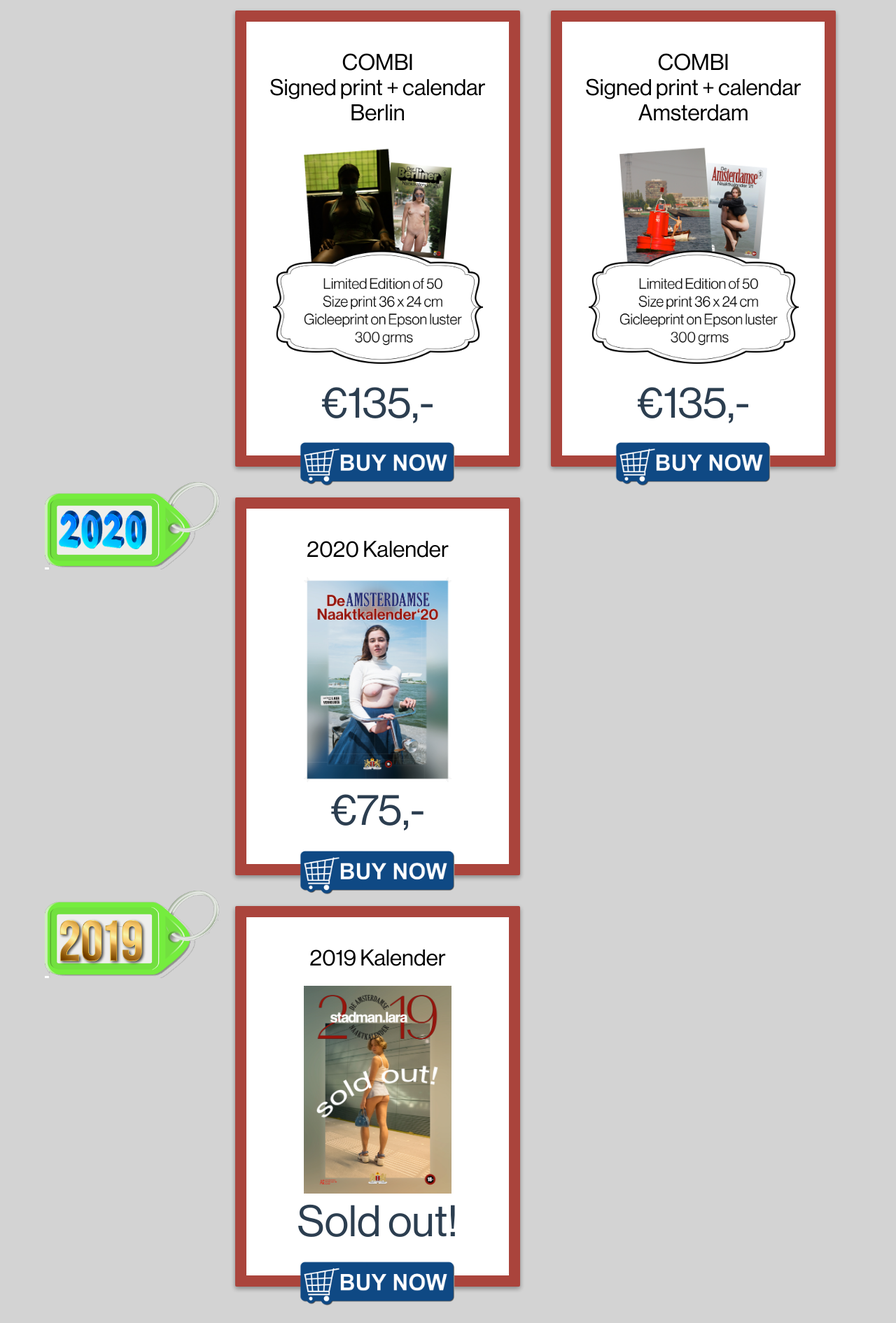
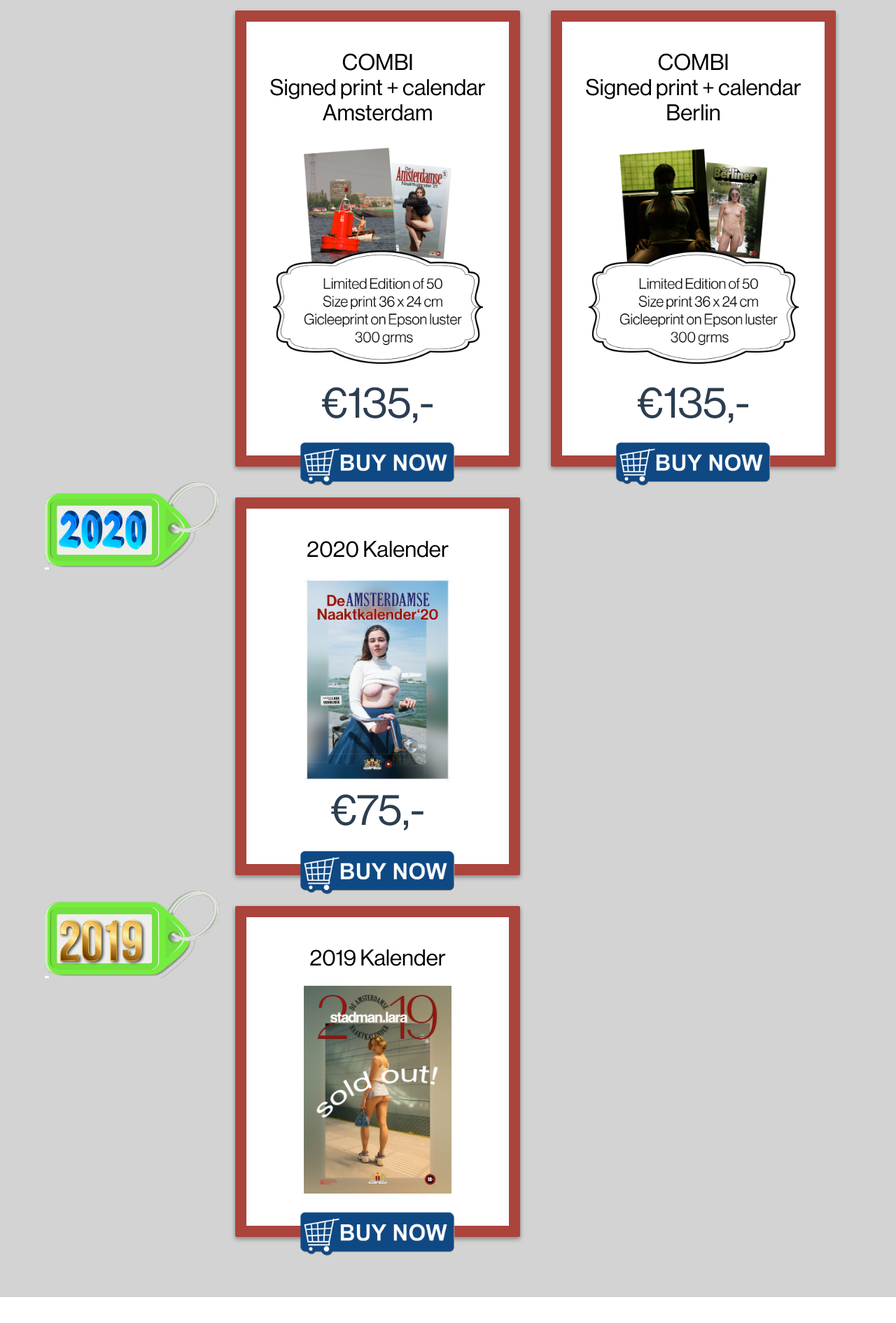
Before and after one commit to YketD/thecalendarproject, a Vue app: page / in a window 1280 px wide. Shown: the part 789-2680 px from the top of the page at 70% size. After the commit the page ends 2643 px from the top, so only its background shows below. Built offline with nearby package versions, Linux system fonts and the light colour scheme.

Commit message:
switch side

```diff
--- a/src/components/HomeTemp.vue
+++ b/src/components/HomeTemp.vue
@@ -28,6 +28,15 @@
                 <product-card
                         class="product-card"
                         label="COMBI"
+                        has-image="true"
+                        bottom-label-two="Signed print + calendar Amsterdam"
+                        price="€135,-"
+                        bottom-text=""
+                        v-on:click.native="orderProduct('frame-product-4701905322050')"
+                        :image-title="'/images/products/ams-2021-print.png'" />
+                <product-card
+                        class="product-card"
+                        label="COMBI"
                         bottom-label=""
                         has-image="true"
                         bottom-label-two="Signed print + calendar Berlin"
@@ -37,15 +46,6 @@
                         bottom-text-three="Gicleeprint op Epson luster 300 grms"
                         v-on:click.native="orderProduct('frame-product-4256651706434')"
                         :image-title="'/images/products/calendar-print.png'" />
-                <product-card
-                        class="product-card"
-                        label="COMBI"
-                        has-image="true"
-                        bottom-label-two="Signed print + calendar Amsterdam"
-                        price="€135,-"
-                        bottom-text=""
-                        v-on:click.native="orderProduct('frame-product-4701905322050')"
-                        :image-title="'/images/products/ams-2021-print.png'" />
                 <div class="year-label">
                     <img src="/images/assets/2020.png" />
                 </div>
@@ -64,7 +64,7 @@
                         label="2019 Kalender"
                         v-on:click.native="orderProduct('frame-product-4256713769026')"
                         :image-title="'/images/products/2019-sold-out.jpg'"
-                price="Sold out!"/>
+                />
             </div>
         </div>
         <!--        <background-component />-->
```
